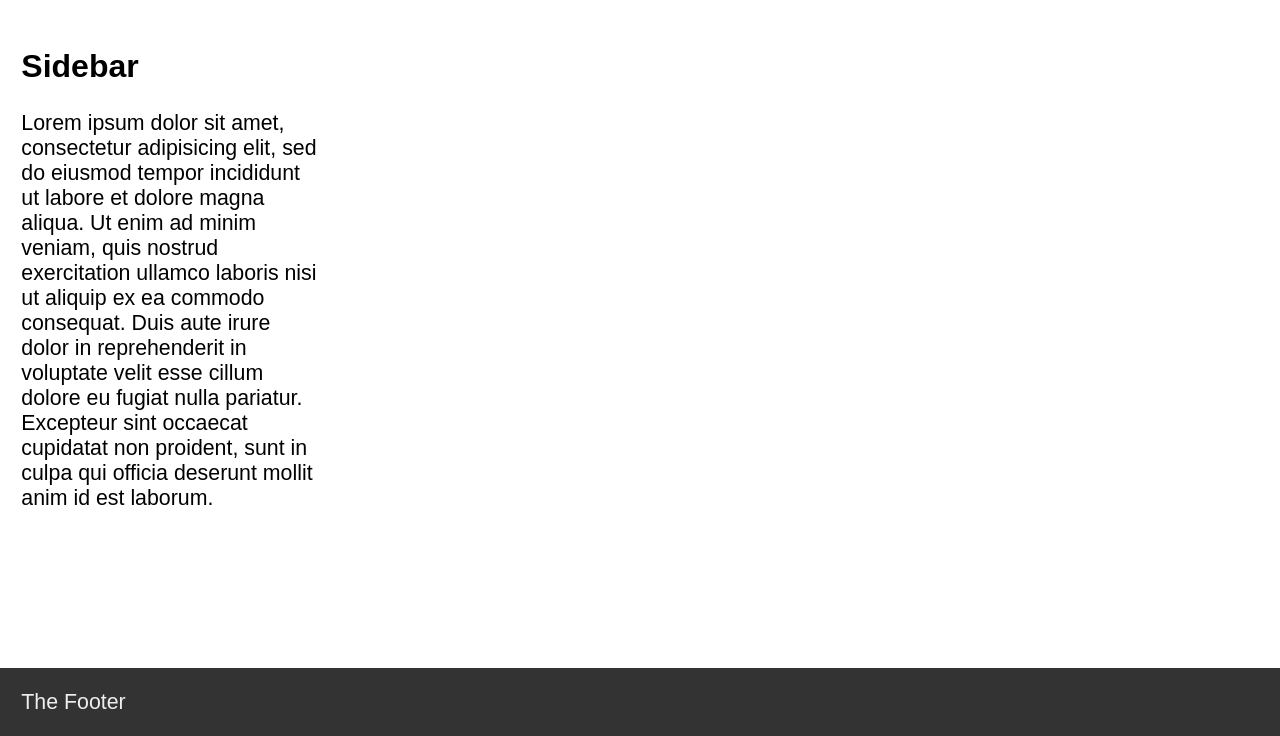
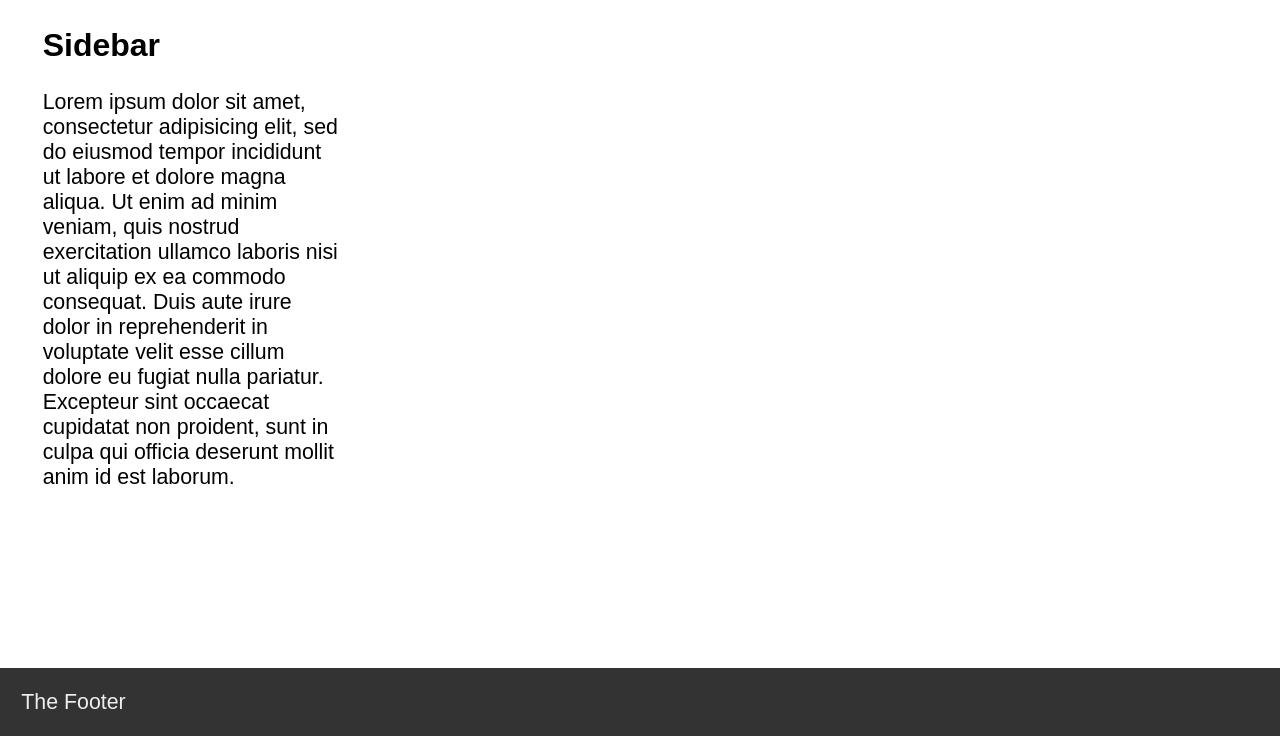
Before and after one commit to mbwatson/flask-cms, a Flask app: page / in a window 1280 px wide. Shown: the part 64-800 px from the top of the page. Run offline with Flask 2, Linux system fonts and the light colour scheme.

Commit message:
adjust margins

```diff
--- a/static/css/main.css
+++ b/static/css/main.css
@@ -53,7 +53,7 @@ body {
   min-height: 100vh; }
 
 main {
-  padding: 1em;
+  padding: 0;
   margin: auto;
   flex: 1;
   display: flex;
@@ -61,9 +61,10 @@ main {
   justify-content: space-between; }
   main .sidebar {
     flex: 0 1 300px;
-    margin-right: 2em; }
+    margin: 0 1em 0 2em; }
   main .content {
     flex: 2;
+    margin: 0 2em 0 1em;
     min-width: 66vw; }
 
 /*# sourceMappingURL=main.css.map */
```
